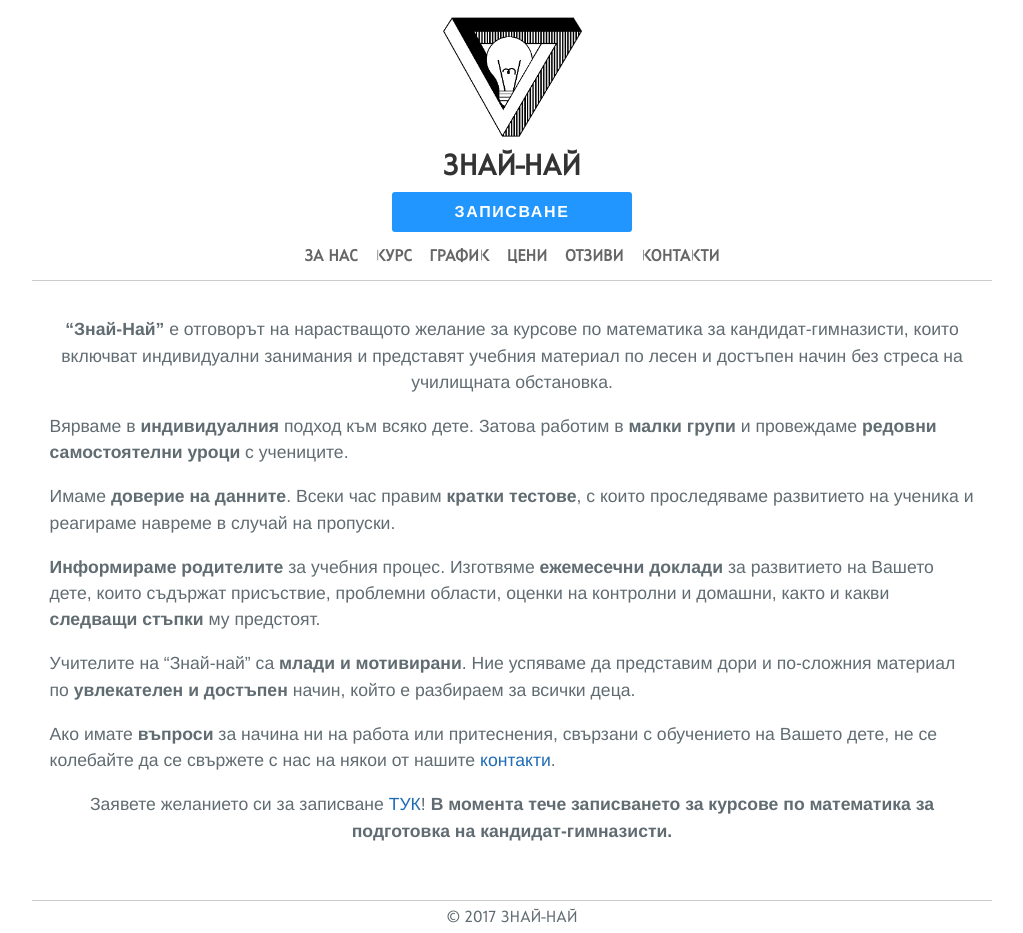
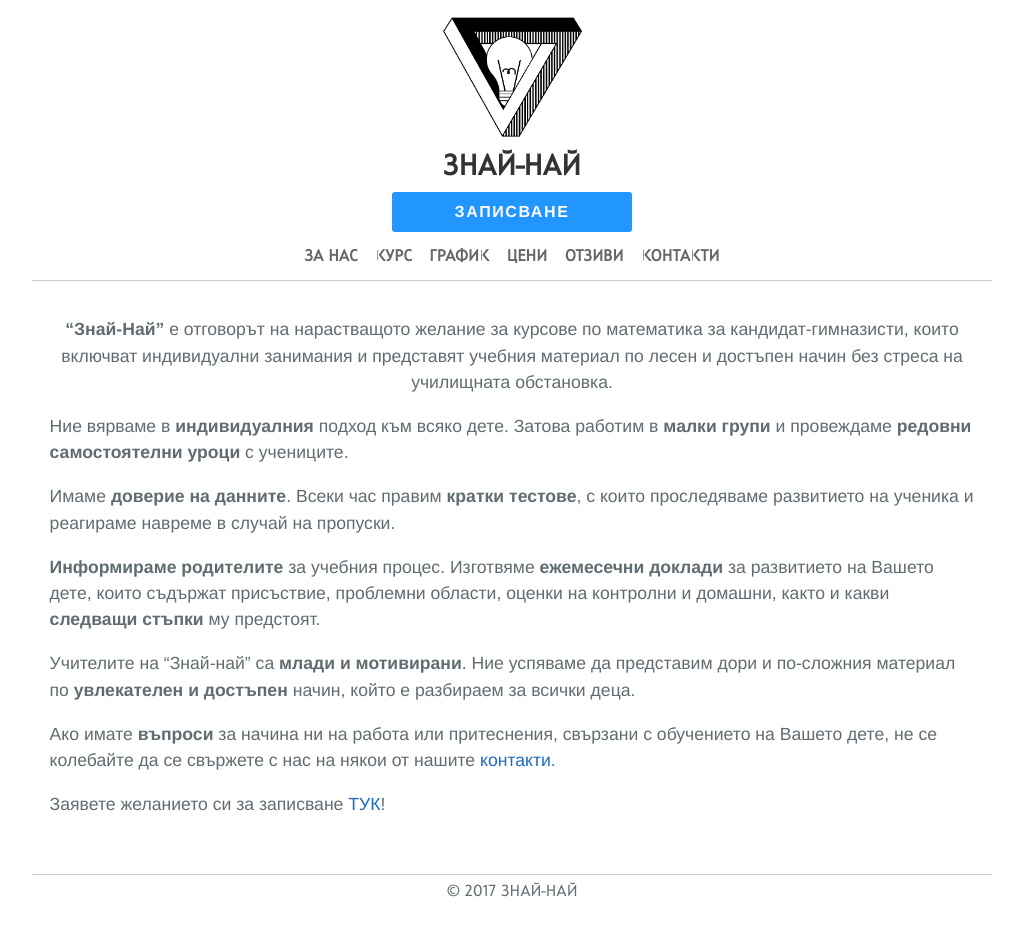
Before and after one commit to znainai/znainai.github.io, a Jekyll site: the page built from index.md, in a window 1280 px wide. Shown: the whole page, without its empty margins (128-1151 px from the left). Built offline with Jekyll 4.4.1, drawn with Linux system fonts in a browser that asks for light colours; after the commit the page ends 907 px from its top, so only the background shows below that.

Commit message:
Update index.md

```diff
--- a/index.md
+++ b/index.md
@@ -5,7 +5,7 @@ title: Начало
 **“Знай-Най”** e отговорът на нарастващото желание за курсове по математика за кандидат-гимназисти, които включват индивидуални занимания и представят учебния материал по лесен и достъпен начин без стреса на училищната обстановка.
 {: .centered-text}
 
-Вярваме в **индивидуалния** подход към всяко дете. Затова работим в **малки групи** и провеждаме **редовни самостоятелни уроци** с учениците.
+Ние вярваме в **индивидуалния** подход към всяко дете. Затова работим в **малки групи** и провеждаме **редовни самостоятелни уроци** с учениците.
 
 Имаме **доверие на данните**. Всеки час правим **кратки тестове**, с които проследяваме развитието на ученика и реагираме навреме в случай на пропуски.
 
@@ -16,6 +16,3 @@ title: Начало
 Ако имате **въпроси** за начина ни на работа или притеснения, свързани с обучението на Вашето дете, не се колебайте да се свържете с нас на някои от нашите [контакти](contacts).
 
 Заявете желанието си за записване [ТУК]({{ site.sign_form_link }}){:target="_blank"}!
-**В момента тече записването за курсове по математика за подготовка на
-кандидат-гимназисти.**
-{: .centered-text}
```
